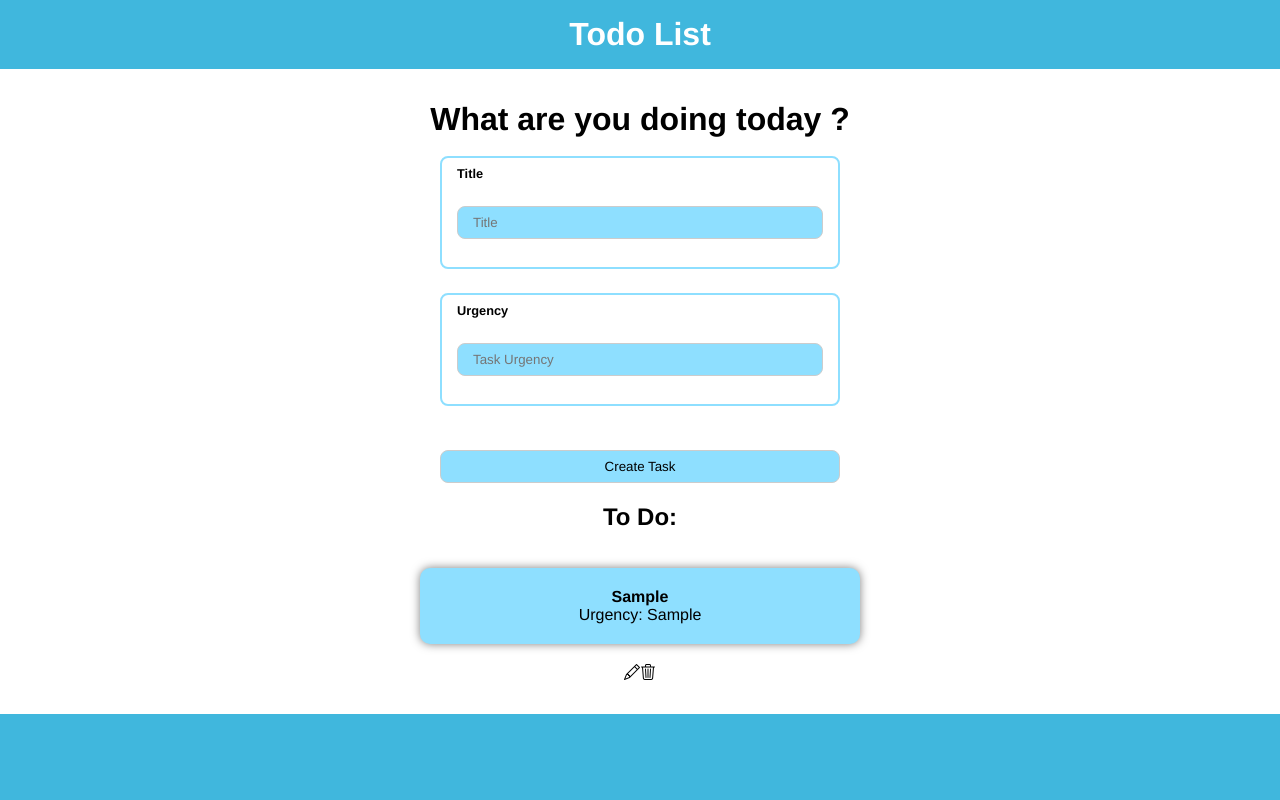
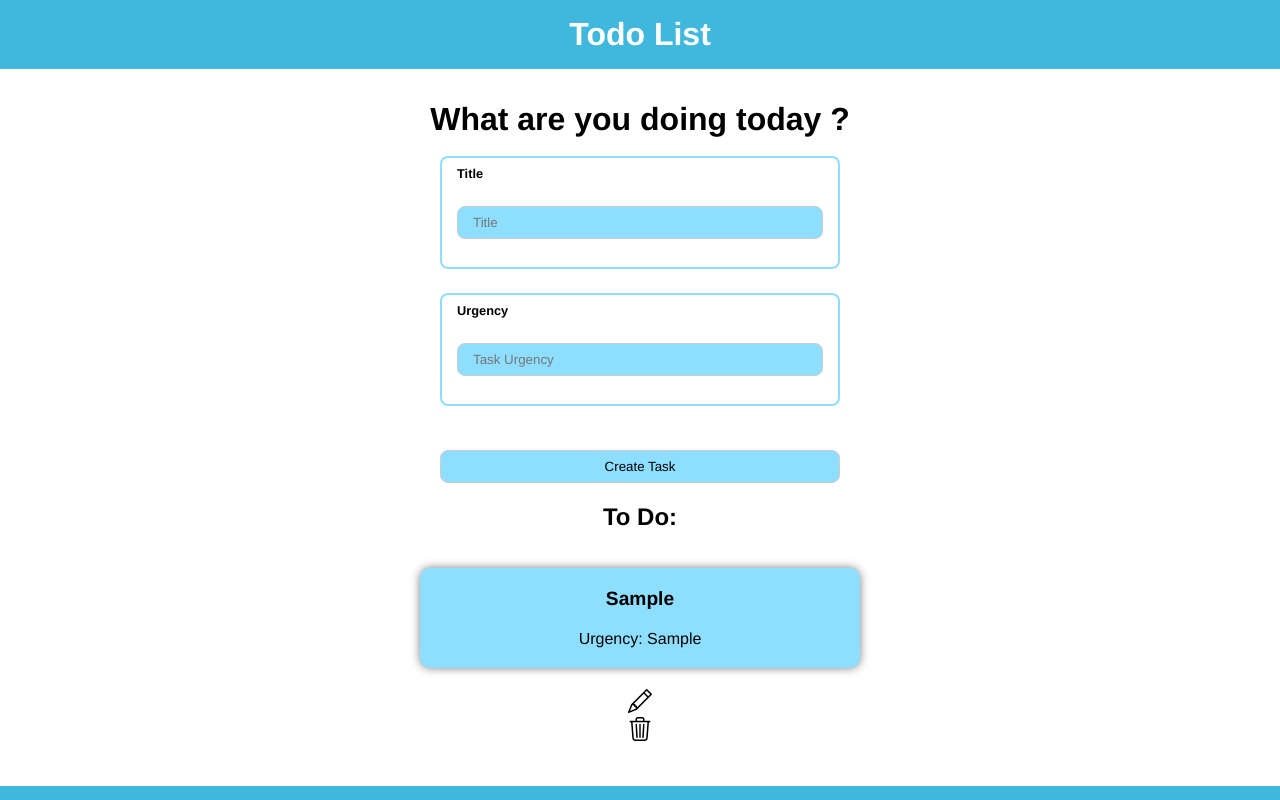
Before and after one commit to eusoumagalhaes/TypeScript---ToDo, a React (Create React App) app: page / in a window 1280 px wide. Both pictures are taken after typing "Sample", "Sample" into the empty fields and a click on the input "Create Task". Shown: the top 800 px of the page. Built offline with nearby package versions, Linux system fonts and the light colour scheme.

Commit message:
updating folders

```diff
--- a/src/App.tsx
+++ b/src/App.tsx
@@ -7,8 +7,8 @@ import styles from'./App.module.css';
 //Components
 import Header from './Components/Header/Header';
 import Footer from './Components/Footer/Footer';
-import TaskForm from './Components/Form/TaskForm';
-import TaskList from './Components/Form/TaskList';
+import TaskForm from './Components/Form/TaskForm/TaskForm';
+import TaskList from './Components/Form/TaskList/TaskList';
 
 //Interfaces
 import { ITask } from './Interfaces/Task';
--- a/src/Components/Form/TaskForm.tsx
+++ b/src/Components/Form/TaskForm/TaskForm.tsx
@@ -4,7 +4,7 @@ import React, {useState, useEffect, ChangeEvent, FormEvent } from 'react';
 import styles from './TaskForm.module.css'
 
 //Interfaces
-import { ITask } from '../../Interfaces/Task';
+import { ITask } from '../../../Interfaces/Task';
 
 interface Props {
   btnText: string
--- a/src/Components/Form/TaskList.module.css
+++ b/src/Components/Form/TaskList/TaskList.module.css
@@ -13,11 +13,8 @@
 
 }
 
-.details {
-    text-align: center;
-}
 
-.details h4 {
+.task h4 {
     font-size: 1.2rem;
     margin-bottom: 1em;
 }
@@ -25,6 +22,14 @@
 .actions {
     display: flex;
     flex-direction: column;
-    align-items: center;
+    margin-bottom: 10px;
+    font-size: 1.5rem;
     justify-content: space-between;
+    transition: 0.5s;
+
 }
+
+.actions:hover {
+    cursor: pointer;
+    color: #787878;
+}
--- a/src/Components/Form/TaskList.tsx
+++ b/src/Components/Form/TaskList/TaskList.tsx
@@ -1,7 +1,7 @@
 import React from 'react'
 
 //Interfaces
-import {ITask} from '../../Interfaces/Task'
+import {ITask} from '../../../Interfaces/Task'
 
 //Styles
 import styles from './TaskList.module.css'
@@ -22,7 +22,7 @@ const TaskList = ({taskList}:Props) => {
                  </h4>
                   <p> Urgency: {task.urgency} </p>
                </div>
-               <div>
+               <div className={styles.actions}>
                <i className="bi bi-pencil"/>
                <i className="bi bi-trash3"/>
                </div>
```
Also changed, not shown: src/Components/Form/TaskForm/TaskForm.module.css (renamed from src/Components/Form/TaskForm.module.css).
